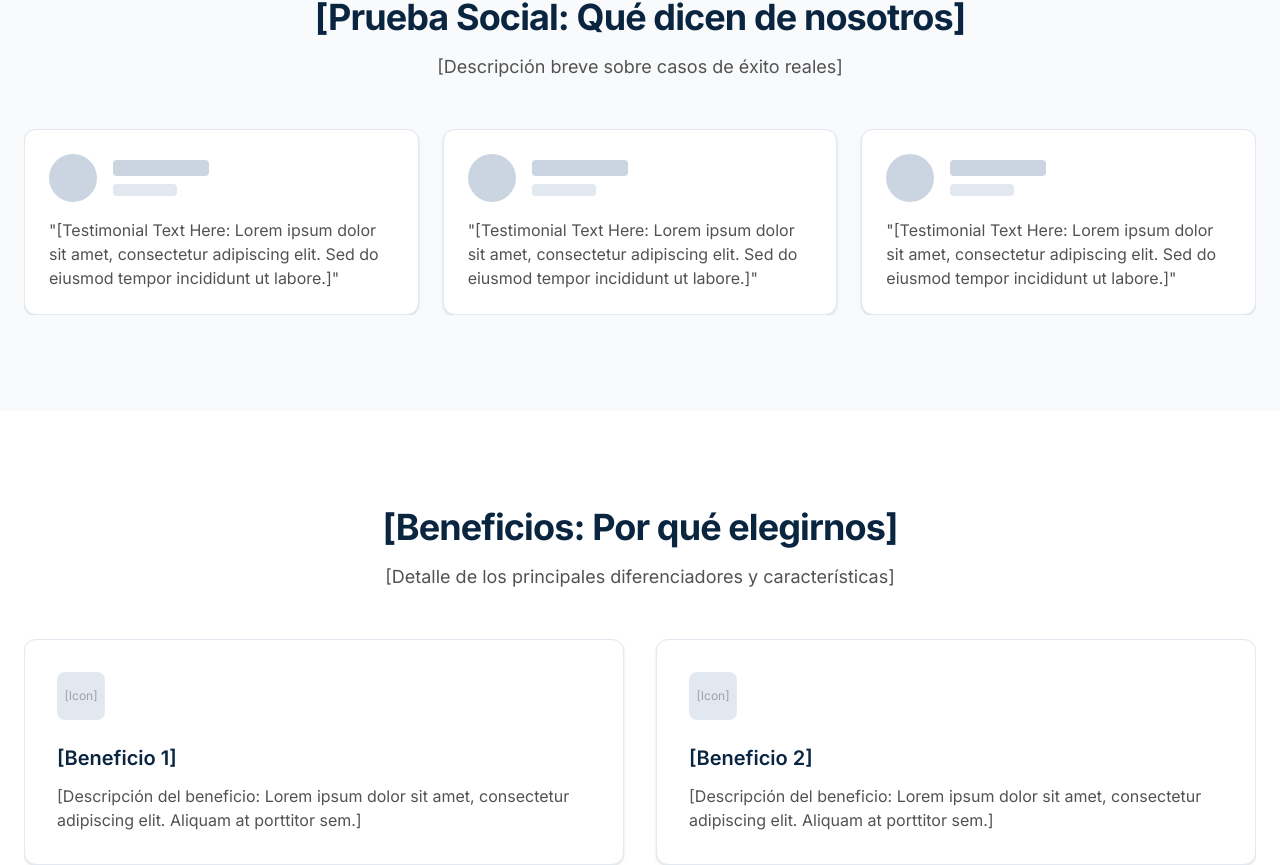
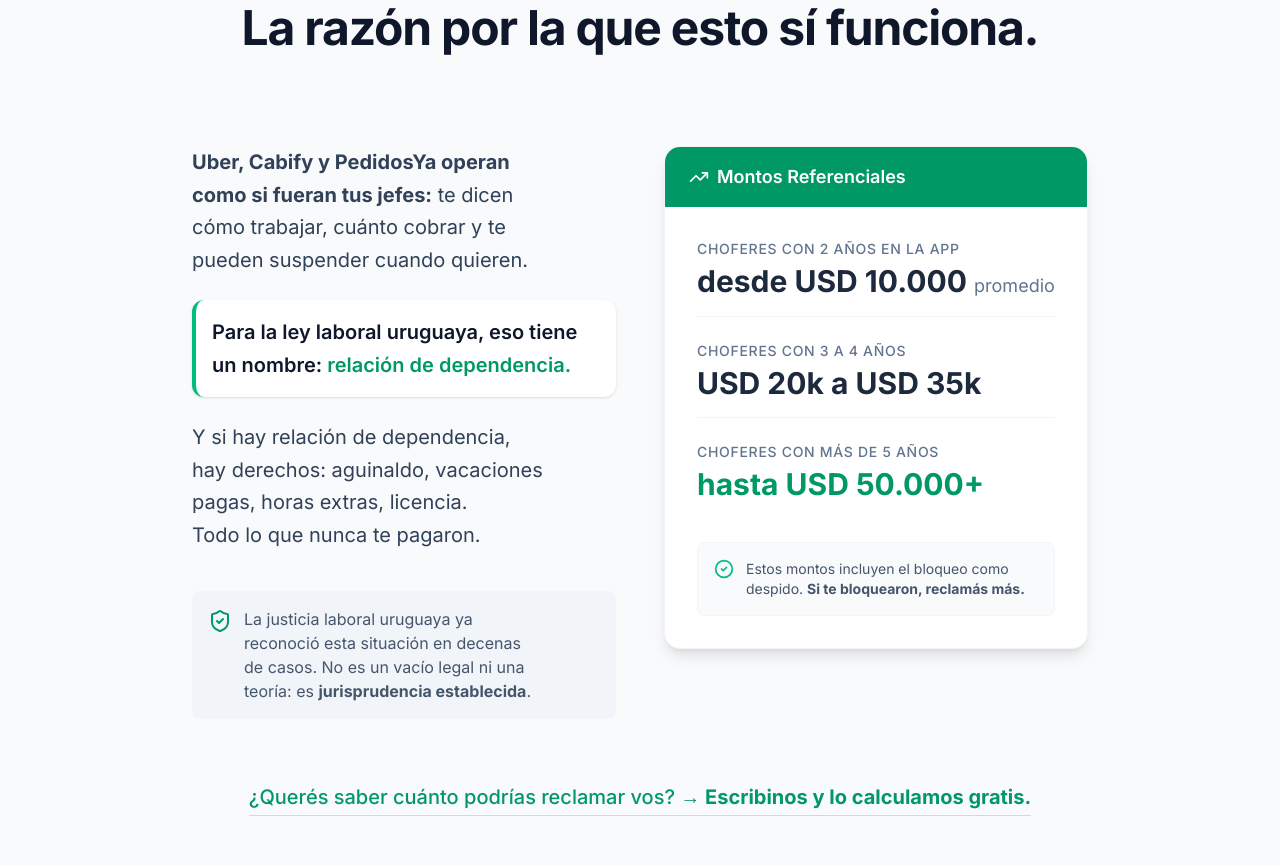
Before and after one commit to Crauseo26/laborait, a Next.js app: page / in a window 1280 px wide. Shown: the part 1535-2400 px from the top of the page. Built offline with nearby package versions, Linux system fonts and the light colour scheme.

Commit message:
feat(landing): implementar LegalArgumentSection para etapa S3 (Quiebre)

```diff
--- a/src/app/page.tsx
+++ b/src/app/page.tsx
@@ -1,6 +1,7 @@
 import { Header } from "@/components/ui/Header";
 import { HeroSection } from "@/components/sections/HeroSection";
 import { MirrorSection } from "@/components/sections/MirrorSection";
+import { LegalArgumentSection } from "@/components/sections/LegalArgumentSection";
 import { SocialProofSection } from "@/components/sections/SocialProofSection";
 import { BenefitsSection } from "@/components/sections/BenefitsSection";
 import { FAQSection } from "@/components/sections/FAQSection";
@@ -13,6 +14,7 @@
       <Header />
       <HeroSection />
       <MirrorSection />
+      <LegalArgumentSection />
       <SocialProofSection />
       <BenefitsSection />
       <FAQSection />
--- /dev/null
+++ b/src/components/sections/LegalArgumentSection.tsx
@@ -0,0 +1,90 @@
+import React from "react";
+import Link from "next/link";
+
+export function LegalArgumentSection() {
+  return (
+    <section className="w-full bg-slate-50 py-16 md:py-24 overflow-hidden border-t border-slate-200">
+      <div className="container mx-auto px-4 md:px-6">
+        <div className="max-w-4xl mx-auto flex flex-col items-center">
+
+          <div className="text-center mb-10 md:mb-16">
+            <h2 className="text-3xl md:text-4xl lg:text-5xl font-bold tracking-tight text-slate-900 mb-6 leading-tight text-balance">
+              La razón por la que esto sí funciona.
+            </h2>
+          </div>
+
+          <div className="grid md:grid-cols-2 gap-8 md:gap-12 items-start w-full">
+            {/* Left Column: Legal Argument */}
+            <div className="flex flex-col space-y-6 text-slate-700 text-lg md:text-xl leading-relaxed text-balance">
+              <p>
+                <strong>Uber, Cabify y PedidosYa operan como si fueran tus jefes:</strong> te dicen cómo trabajar, cuánto cobrar y te pueden suspender cuando quieren.
+              </p>
+              <div className="bg-white p-4 rounded-xl border-l-4 border-emerald-500 shadow-sm">
+                <p className="font-semibold text-slate-900">
+                  Para la ley laboral uruguaya, eso tiene un nombre: <span className="text-emerald-600">relación de dependencia.</span>
+                </p>
+              </div>
+              <p>
+                Y si hay relación de dependencia, hay derechos: aguinaldo, vacaciones pagas, horas extras, licencia. Todo lo que nunca te pagaron.
+              </p>
+
+              <div className="flex items-start space-x-3 text-sm md:text-base bg-slate-100 p-4 rounded-lg mt-4 text-slate-600">
+                <svg className="w-6 h-6 text-emerald-600 flex-shrink-0 mt-0.5" xmlns="http://www.w3.org/2000/svg" width="24" height="24" viewBox="0 0 24 24" fill="none" stroke="currentColor" strokeWidth="2" strokeLinecap="round" strokeLinejoin="round"><path d="M20 13c0 5-3.5 7.5-7.66 8.95a1 1 0 0 1-.67-.01C7.5 20.5 4 18 4 13V6a1 1 0 0 1 1-1c2 0 4.5-1.2 6.24-2.72a1.17 1.17 0 0 1 1.52 0C14.51 3.81 17 5 19 5a1 1 0 0 1 1 1z"/><path d="m9 12 2 2 4-4"/></svg>
+                <p>
+                  La justicia laboral uruguaya ya reconoció esta situación en decenas de casos. No es un vacío legal ni una teoría: es <strong>jurisprudencia establecida</strong>.
+                </p>
+              </div>
+            </div>
+
+            {/* Right Column: Amounts */}
+            <div className="flex flex-col w-full bg-white rounded-2xl shadow-lg border border-slate-100 overflow-hidden transform transition duration-500 hover:shadow-xl">
+              <div className="bg-emerald-600 px-6 py-4 flex items-center justify-between text-white">
+                <h3 className="font-semibold text-lg flex items-center gap-2">
+                  <svg className="w-5 h-5" xmlns="http://www.w3.org/2000/svg" width="24" height="24" viewBox="0 0 24 24" fill="none" stroke="currentColor" strokeWidth="2" strokeLinecap="round" strokeLinejoin="round"><polyline points="22 7 13.5 15.5 8.5 10.5 2 17"/><polyline points="16 7 22 7 22 13"/></svg>
+                  Montos Referenciales
+                </h3>
+              </div>
+
+              <div className="p-6 md:p-8 flex flex-col space-y-6">
+
+                <div className="flex flex-col border-b border-slate-100 pb-4">
+                  <span className="text-sm font-medium text-slate-500 uppercase tracking-wider mb-1">Choferes con 2 años en la app</span>
+                  <span className="text-2xl md:text-3xl font-bold text-slate-800">desde USD 10.000 <span className="text-lg font-normal text-slate-500">promedio</span></span>
+                </div>
+
+                <div className="flex flex-col border-b border-slate-100 pb-4">
+                  <span className="text-sm font-medium text-slate-500 uppercase tracking-wider mb-1">Choferes con 3 a 4 años</span>
+                  <span className="text-2xl md:text-3xl font-bold text-slate-800">USD 20k a USD 35k</span>
+                </div>
+
+                <div className="flex flex-col pb-2">
+                  <span className="text-sm font-medium text-slate-500 uppercase tracking-wider mb-1">Choferes con más de 5 años</span>
+                  <span className="text-2xl md:text-3xl font-bold text-emerald-600">hasta USD 50.000+</span>
+                </div>
+
+                <div className="bg-slate-50 p-4 rounded-lg text-sm text-slate-600 border border-slate-100 flex items-start gap-3 mt-2">
+                  <svg className="w-5 h-5 text-emerald-500 flex-shrink-0" xmlns="http://www.w3.org/2000/svg" width="24" height="24" viewBox="0 0 24 24" fill="none" stroke="currentColor" strokeWidth="2" strokeLinecap="round" strokeLinejoin="round"><circle cx="12" cy="12" r="10"/><path d="m9 12 2 2 4-4"/></svg>
+                  <p>Estos montos incluyen el bloqueo como despido. <strong>Si te bloquearon, reclamás más.</strong></p>
+                </div>
+
+              </div>
+            </div>
+          </div>
+
+          {/* Secondary CTA */}
+          <div className="mt-16 text-center">
+            <Link
+              href="https://wa.me/message/XXXX" // TODO: Add real WhatsApp link or use the global CTA trigger
+              className="group inline-flex items-center text-lg md:text-xl font-medium text-emerald-600 hover:text-emerald-700 transition duration-300"
+            >
+              <span className="border-b border-emerald-200 group-hover:border-emerald-600 pb-1 transition duration-300">
+                ¿Querés saber cuánto podrías reclamar vos? <span className="font-bold">→ Escribinos y lo calculamos gratis.</span>
+              </span>
+            </Link>
+          </div>
+
+        </div>
+      </div>
+    </section>
+  );
+}
```
